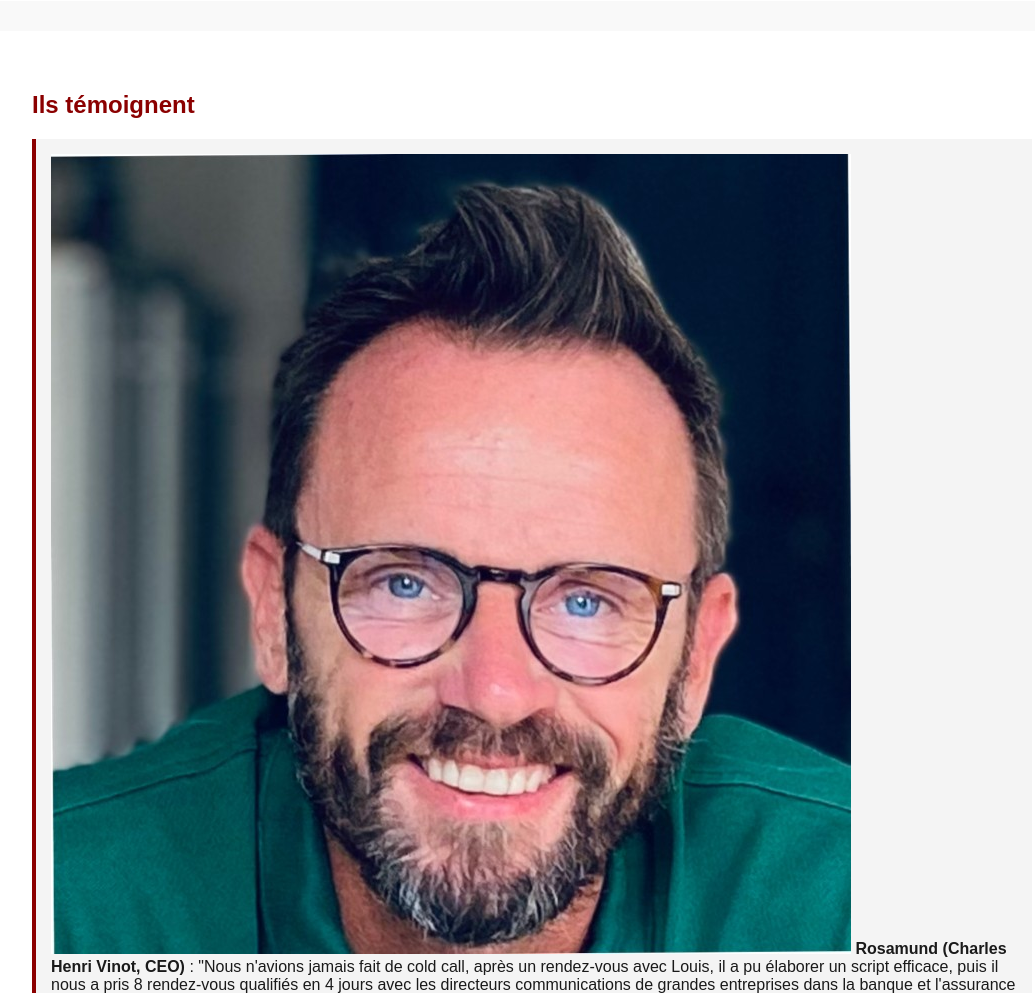
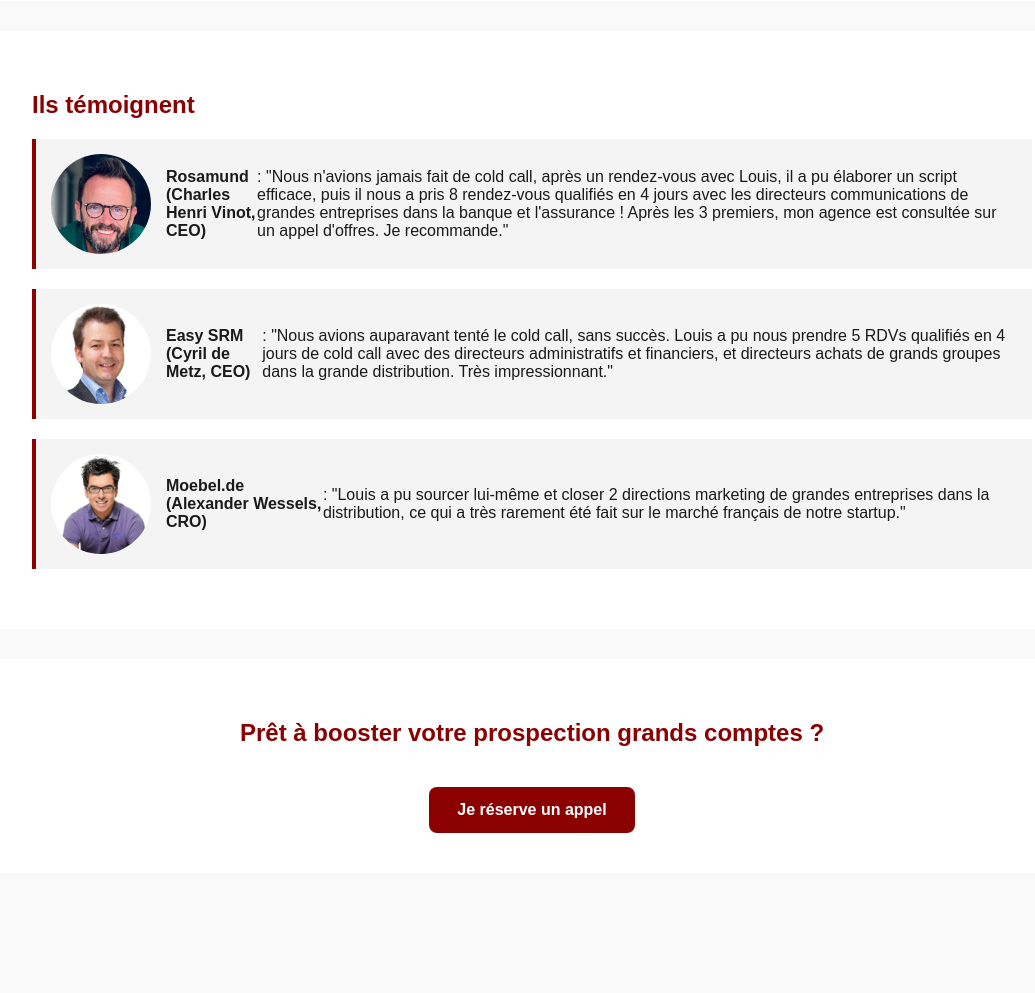
Before and after one commit to Louis-Bonnefond/LP, a plain HTML site: page index.html in a window 1280 px wide. Shown: the part 1300-2293 px from the top of the page, without its empty margins (108-1143 px from the left). After the commit the page ends 2173 px from the top, so only its background shows below. Drawn offline with Linux system fonts and the light colour scheme.

Commit message:
Update index.html

```diff
--- a/index.html
+++ b/index.html
@@ -82,6 +82,19 @@
       font-weight: bold;
       border-radius: 8px;
     }
+      .testimonial {
+    display: flex;
+    align-items: center;
+    margin-bottom: 20px;
+  }
+
+  .testimonial img {
+    width: 100px;
+    height: 100px;
+    object-fit: cover;
+    border-radius: 50%;
+    margin-right: 15px;
+  }
   </style>
 </head>
 <body>
```
